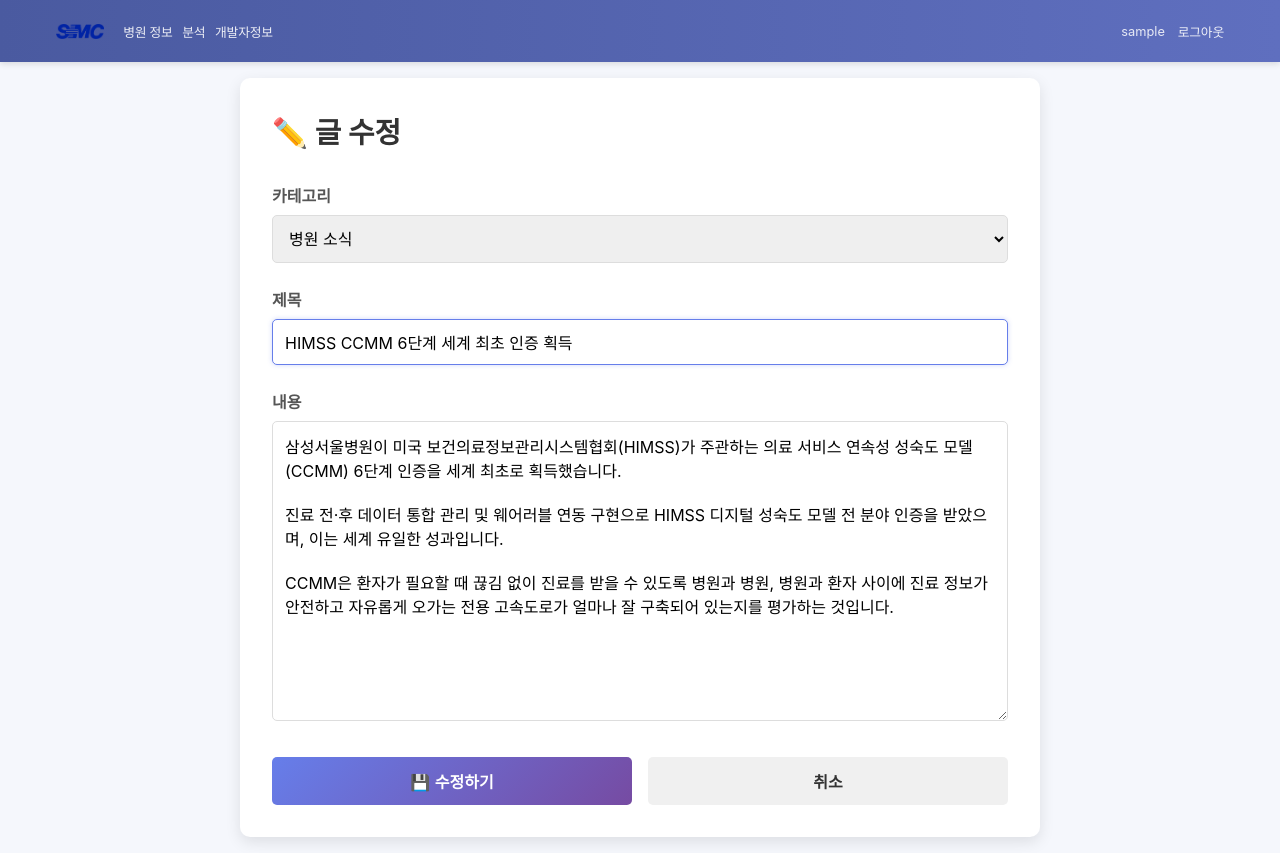
After one commit to kds-0914-bot/samsung-app, a Flask app: page /post/1/edit in a window 1280 px wide. The commit adds this page. Run offline with Flask 3, Linux system fonts and the light colour scheme; the visitor is signed in with stand-in values (Sample User, id 1); data comes from the database, SQL or seed files in the repository.

Commit message:
25.05.07...12.06

```diff
--- a/app.py
+++ b/app.py
@@ -307,6 +307,33 @@ def view_post(post_id):
 
     return render_template('post.html', post=post)
 
+@app.route('/post/<int:post_id>/edit', methods=['GET', 'POST'])
+@login_required
+def edit_post(post_id):
+    post = Post.query.get_or_404(post_id)
+    if post.user_id != session['user_id']:
+        return redirect(url_for('board'))
+
+    if request.method == 'POST':
+        title = request.form.get('title')
+        content = request.form.get('content')
+        category_id = request.form.get('category_id', type=int)
+
+        if not title or not content or not category_id:
+            categories = Category.query.all()
+            return render_template('edit_post.html', post=post, categories=categories, error='All fields are required')
+
+        post.title = title
+        post.content = content
+        post.category_id = category_id
+        post.updated_at = datetime.utcnow()
+        db.session.commit()
+
+        return redirect(url_for('view_post', post_id=post.id))
+
+    categories = Category.query.all()
+    return render_template('edit_post.html', post=post, categories=categories)
+
 @app.route('/post/<int:post_id>/delete', methods=['POST'])
 @login_required
 def delete_post(post_id):
--- /dev/null
+++ b/templates/edit_post.html
@@ -0,0 +1,168 @@
+{% extends "base.html" %}
+
+{% block title %}글 수정 - Samsung Seoul Hospital{% endblock %}
+
+{% block extra_css %}
+<style>
+    body {
+        background: #f5f7fc !important;
+    }
+
+    .edit-post-container {
+        background: white;
+        padding: 2rem;
+        border-radius: 10px;
+        box-shadow: 0 5px 15px rgba(0, 0, 0, 0.1);
+        max-width: 800px;
+        margin: 0 auto;
+    }
+
+    .edit-post-container h1 {
+        color: #333;
+        margin-bottom: 2rem;
+        font-size: 1.8rem;
+    }
+
+    .form-group {
+        margin-bottom: 1.5rem;
+    }
+
+    .form-group label {
+        display: block;
+        margin-bottom: 0.5rem;
+        color: #555;
+        font-weight: 600;
+    }
+
+    .form-group input,
+    .form-group select,
+    .form-group textarea {
+        width: 100%;
+        padding: 0.75rem;
+        border: 1px solid #ddd;
+        border-radius: 5px;
+        font-size: 1rem;
+        font-family: inherit;
+        transition: border-color 0.3s;
+    }
+
+    .form-group input:focus,
+    .form-group select:focus,
+    .form-group textarea:focus {
+        outline: none;
+        border-color: #667eea;
+        box-shadow: 0 0 5px rgba(102, 126, 234, 0.3);
+    }
+
+    .form-group textarea {
+        resize: vertical;
+        min-height: 300px;
+    }
+
+    .form-buttons {
+        display: flex;
+        gap: 1rem;
+        margin-top: 2rem;
+    }
+
+    .form-buttons button,
+    .form-buttons a {
+        padding: 0.75rem 1.5rem;
+        border: none;
+        border-radius: 5px;
+        font-size: 1rem;
+        font-weight: 600;
+        cursor: pointer;
+        transition: transform 0.2s;
+        text-decoration: none;
+        display: inline-flex;
+        align-items: center;
+        justify-content: center;
+    }
+
+    .form-buttons button[type="submit"] {
+        background: linear-gradient(135deg, #667eea 0%, #764ba2 100%);
+        color: white;
+        flex: 1;
+    }
+
+    .form-buttons button[type="submit"]:hover {
+        transform: translateY(-2px);
+    }
+
+    .form-buttons a {
+        background: #f0f0f0;
+        color: #333;
+        flex: 1;
+    }
+
+    .form-buttons a:hover {
+        transform: translateY(-2px);
+    }
+
+    .error {
+        background-color: #f8d7da;
+        color: #721c24;
+        padding: 0.75rem;
+        border-radius: 5px;
+        margin-bottom: 1.5rem;
+        border: 1px solid #f5c6cb;
+    }
+
+    @media (max-width: 640px) {
+        .edit-post-container {
+            padding: 1.5rem;
+        }
+
+        .edit-post-container h1 {
+            font-size: 1.5rem;
+        }
+
+        .form-buttons {
+            flex-direction: column;
+        }
+
+        .form-buttons button,
+        .form-buttons a {
+            width: 100%;
+        }
+    }
+</style>
+{% endblock %}
+
+{% block content %}
+<div class="edit-post-container">
+    <h1>✏️ 글 수정</h1>
+
+    {% if error %}
+    <div class="error">{{ error }}</div>
+    {% endif %}
+
+    <form method="POST">
+        <div class="form-group">
+            <label for="category_id">카테고리</label>
+            <select id="category_id" name="category_id" required>
+                <option value="">카테고리를 선택하세요</option>
+                {% for category in categories %}
+                <option value="{{ category.id }}" {% if category.id == post.category_id %}selected{% endif %}>{{ category.name }}</option>
+                {% endfor %}
+            </select>
+        </div>
+
+        <div class="form-group">
+            <label for="title">제목</label>
+            <input type="text" id="title" name="title" placeholder="글의 제목을 입력하세요" value="{{ post.title }}" required autofocus>
+        </div>
+
+        <div class="form-group">
+            <label for="content">내용</label>
+            <textarea id="content" name="content" placeholder="글의 내용을 입력하세요" required>{{ post.content }}</textarea>
+        </div>
+
+        <div class="form-buttons">
+            <button type="submit">💾 수정하기</button>
+            <a href="/post/{{ post.id }}">취소</a>
+        </div>
+    </form>
+</div>
+{% endblock %}
--- a/templates/login.html
+++ b/templates/login.html
@@ -67,7 +67,7 @@
 
         .logo-container {
             position: absolute;
-            top: -150px;
+            top: -300px;
             left: 50%;
             transform: translateX(-50%);
             width: 300px;
--- a/templates/signup.html
+++ b/templates/signup.html
@@ -67,7 +67,7 @@
 
         .logo-container {
             position: absolute;
-            top: -150px;
+            top: -300px;
             left: 50%;
             transform: translateX(-50%);
             width: 300px;
```
Also changed, not shown: templates/post.html (+19 -0 lines).
